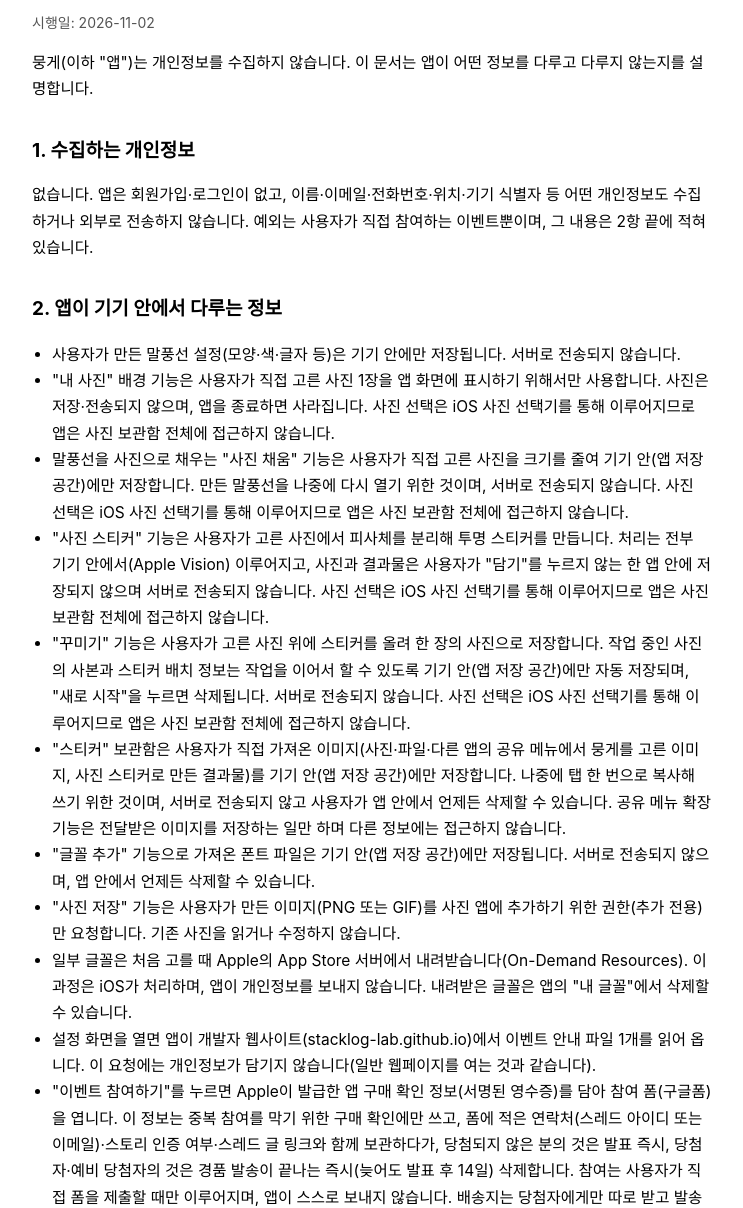
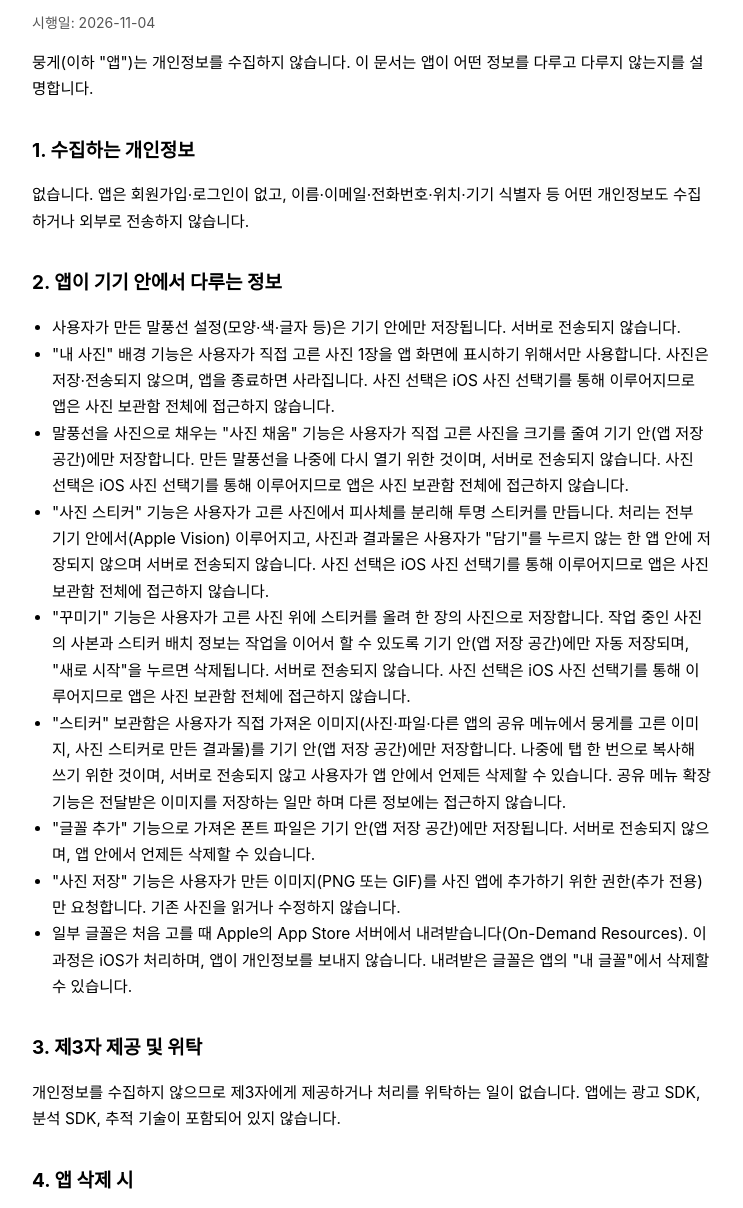
Before and after one commit to stacklog-lab/mungge, a plain HTML site: page privacy.html in a window 1280 px wide. Shown: the part 133-1341 px from the top of the page, without its empty margins (268-1011 px from the left). Drawn offline with Linux system fonts and the light colour scheme.

Commit message:
Privacy policy: drop the giveaway event items (effective 2026-11-04)

```diff
--- a/privacy.html
+++ b/privacy.html
@@ -3,10 +3,10 @@
 <title>뭉게 개인정보처리방침</title><link rel="stylesheet" href="style.css"></head>
 <body><header><a class="brand" href="index.html"><svg viewBox="0 0 132 81" aria-hidden="true"><g fill="#FFCC33" stroke="#000000" stroke-width="2.4"><circle cx="30" cy="34" r="27"/><circle cx="64" cy="34" r="27"/><circle cx="98" cy="34" r="27"/><circle cx="110" cy="72" r="6"/></g><g fill="#FFCC33"><circle cx="30" cy="34" r="25.8"/><circle cx="64" cy="34" r="25.8"/><circle cx="98" cy="34" r="25.8"/></g></svg>뭉게</a><nav><a href="index.html">도움말</a><a href="terms.html">이용약관</a><a href="privacy.html" aria-current="page">개인정보처리방침</a></nav></header>
 <main><h1>뭉게 개인정보처리방침</h1>
-<p class="date">시행일: 2026-11-02</p>
+<p class="date">시행일: 2026-11-04</p>
 <p>뭉게(이하 &quot;앱&quot;)는 개인정보를 수집하지 않습니다. 이 문서는 앱이 어떤 정보를 다루고 다루지 않는지를 설명합니다.</p>
 <h2>1. 수집하는 개인정보</h2>
-<p>없습니다. 앱은 회원가입·로그인이 없고, 이름·이메일·전화번호·위치·기기 식별자 등 어떤 개인정보도 수집하거나 외부로 전송하지 않습니다. 예외는 사용자가 직접 참여하는 이벤트뿐이며, 그 내용은 2항 끝에 적혀 있습니다.</p>
+<p>없습니다. 앱은 회원가입·로그인이 없고, 이름·이메일·전화번호·위치·기기 식별자 등 어떤 개인정보도 수집하거나 외부로 전송하지 않습니다.</p>
 <h2>2. 앱이 기기 안에서 다루는 정보</h2>
 <ul>
 <li>사용자가 만든 말풍선 설정(모양·색·글자 등)은 기기 안에만 저장됩니다. 서버로 전송되지 않습니다.</li>
@@ -18,11 +18,9 @@
 <li>&quot;글꼴 추가&quot; 기능으로 가져온 폰트 파일은 기기 안(앱 저장 공간)에만 저장됩니다. 서버로 전송되지 않으며, 앱 안에서 언제든 삭제할 수 있습니다.</li>
 <li>&quot;사진 저장&quot; 기능은 사용자가 만든 이미지(PNG 또는 GIF)를 사진 앱에 추가하기 위한 권한(추가 전용)만 요청합니다. 기존 사진을 읽거나 수정하지 않습니다.</li>
 <li>일부 글꼴은 처음 고를 때 Apple의 App Store 서버에서 내려받습니다(On-Demand Resources). 이 과정은 iOS가 처리하며, 앱이 개인정보를 보내지 않습니다. 내려받은 글꼴은 앱의 &quot;내 글꼴&quot;에서 삭제할 수 있습니다.</li>
-<li>설정 화면을 열면 앱이 개발자 웹사이트(stacklog-lab.github.io)에서 이벤트 안내 파일 1개를 읽어 옵니다. 이 요청에는 개인정보가 담기지 않습니다(일반 웹페이지를 여는 것과 같습니다).</li>
-<li>&quot;이벤트 참여하기&quot;를 누르면 Apple이 발급한 앱 구매 확인 정보(서명된 영수증)를 담아 참여 폼(구글폼)을 엽니다. 이 정보는 중복 참여를 막기 위한 구매 확인에만 쓰고, 폼에 적은 연락처(스레드 아이디 또는 이메일)·스토리 인증 여부·스레드 글 링크와 함께 보관하다가, 당첨되지 않은 분의 것은 발표 즉시, 당첨자·예비 당첨자의 것은 경품 발송이 끝나는 즉시(늦어도 발표 후 14일) 삭제합니다. 참여는 사용자가 직접 폼을 제출할 때만 이루어지며, 앱이 스스로 보내지 않습니다. 배송지는 당첨자에게만 따로 받고 발송 뒤 바로 삭제합니다.</li>
 </ul>
 <h2>3. 제3자 제공 및 위탁</h2>
-<p>개인정보를 수집하지 않으므로 제3자에게 제공하거나 처리를 위탁하는 일이 없습니다. 앱에는 광고 SDK, 분석 SDK, 추적 기술이 포함되어 있지 않습니다. 이벤트 참여 폼은 Google Forms를 사용하므로 폼에 적은 내용은 Google 서버에 저장되며, 이벤트 종료 뒤 삭제합니다.</p>
+<p>개인정보를 수집하지 않으므로 제3자에게 제공하거나 처리를 위탁하는 일이 없습니다. 앱에는 광고 SDK, 분석 SDK, 추적 기술이 포함되어 있지 않습니다.</p>
 <h2>4. 앱 삭제 시</h2>
 <p>앱을 삭제하면 기기 안에 저장된 말풍선 설정(히스토리·즐겨찾기·내 팔레트), 채움 사진, 스티커 보관함의 이미지, 꾸미기 작업 중인 사진 사본, 가져온 폰트 파일, 내려받은 글꼴도 함께 삭제됩니다.</p>
 <h2>5. 만 14세 미만 아동</h2>
```
